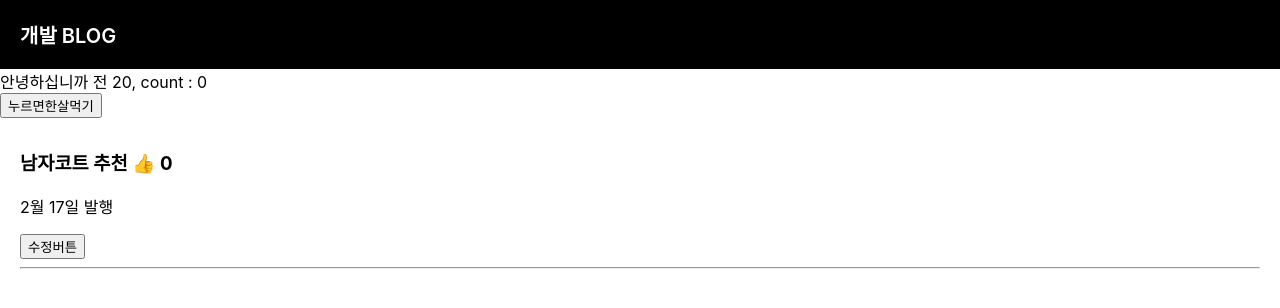
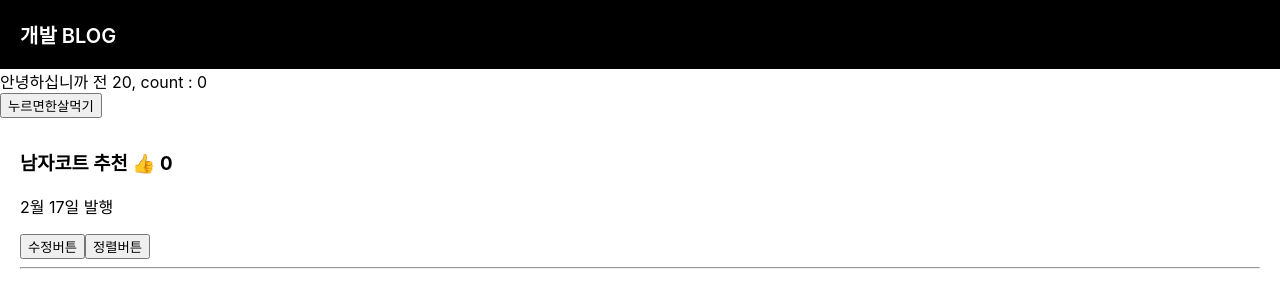
Before and after one commit to hmmiii/reactStudy, a React (Create React App) app in the folder blog/: page / in a window 1280 px wide. Shown: the top 308 px of the page. Built offline with nearby package versions, Linux system fonts and the light colour scheme.

Commit message:
study: setState + sort

```diff
--- a/blog/src/App.js
+++ b/blog/src/App.js
@@ -37,6 +37,11 @@ function App() {
           copy[0] = '여자코트 추천';
           setPosts(copy);
         } }> 수정버튼 </button>
+        <button onClick={ ()=>{
+          let copy = [...posts];
+          copy.sort();
+          setPosts(copy);
+        } }> 정렬버튼 </button>
         <hr/>
       </div>
     </div>
```
